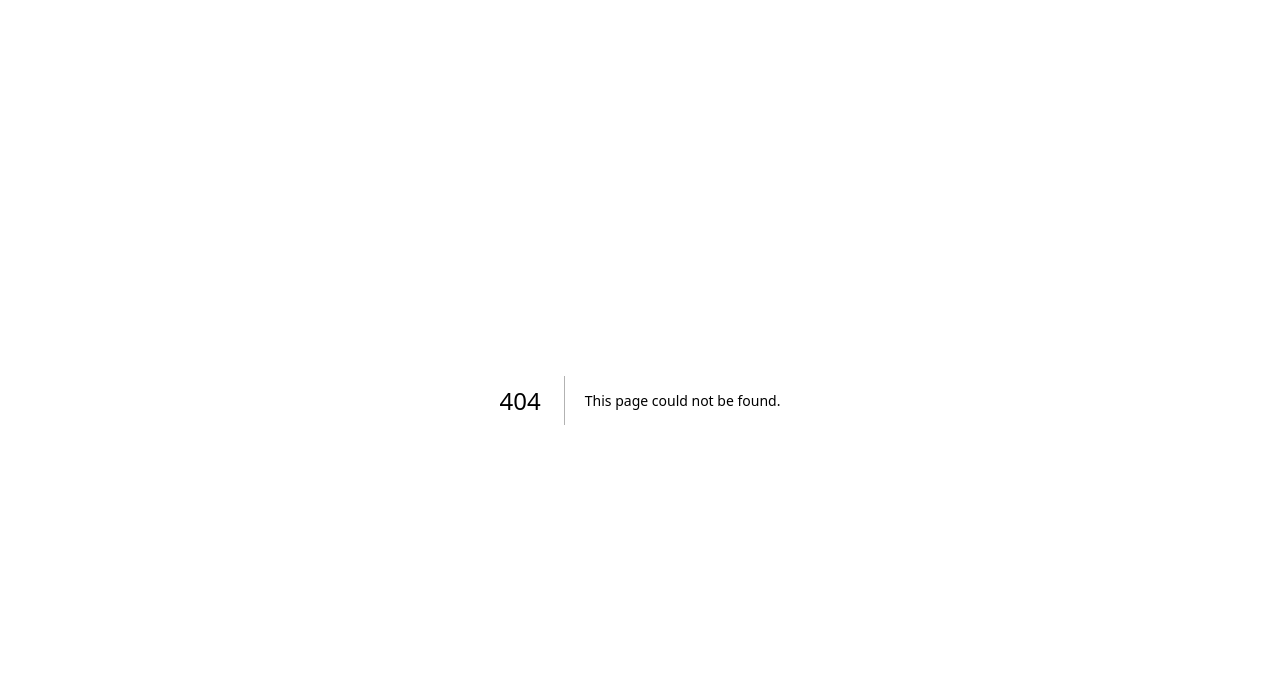
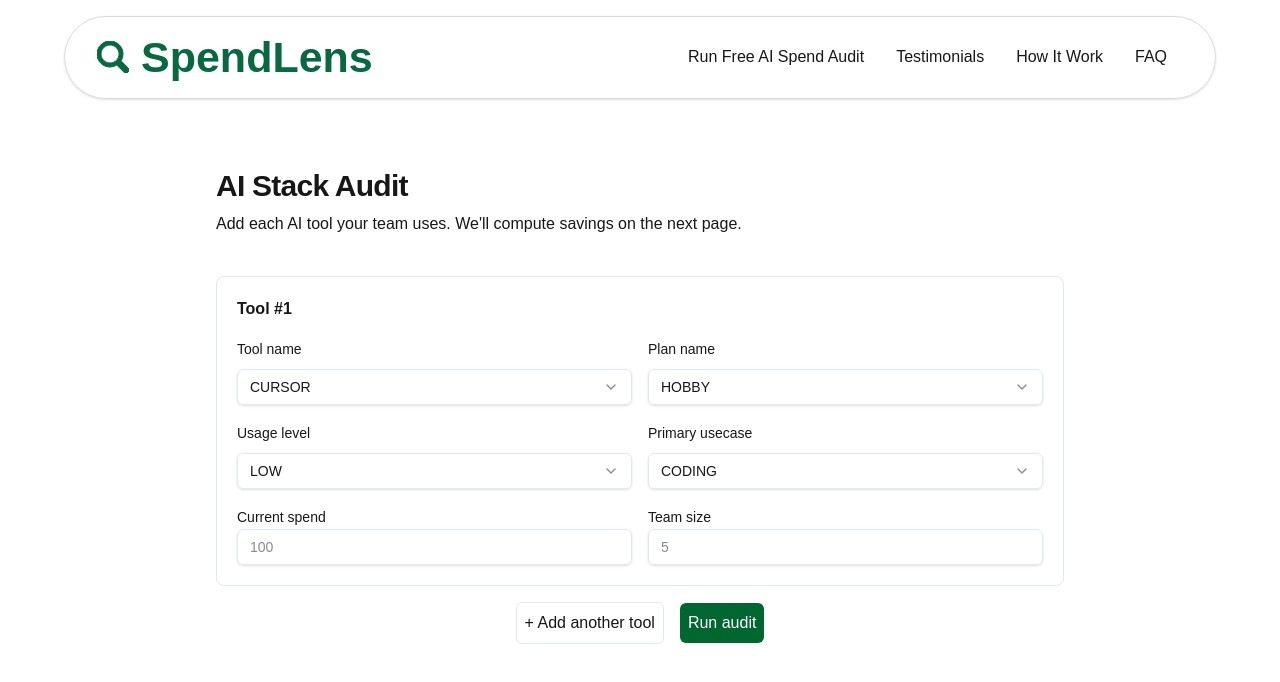
Before and after one commit to shubhamnar93/SpendLens, a Next.js app: page /Audit in a window 1280 px wide. Before the commit this address had no page. Shown: the top 682 px of the page. Built offline with nearby package versions, Linux system fonts and the light colour scheme.

Commit message:
feat: create audit form page UI

```diff
--- /dev/null
+++ b/src/app/Audit/page.tsx
@@ -0,0 +1,152 @@
+"use client"
+
+import { Button } from "@/components/Button"
+import { Headers } from "@/components/Headers"
+import { Input } from "@/components/Input"
+import { Select } from "@/components/Select"
+import { auditKnowledge } from "../../server/audit-engine/knowledge/dataset"
+import React, { useState } from "react"
+
+type ToolForm = {
+  toolName: string
+  planName: string
+  usageLevel: string
+  useCase: string
+  currentSpend?: string
+  inputToken?: string
+  outputToken?: string
+  teamSize: string
+}
+
+export default function AuditPage() {
+  const usageLevel: string[] = ["low", "medium", "high"]
+  const useCaseOptions = ['coding', 'writing', 'research', 'mixed', 'data', 'api']
+  const toolOptions = Array.from(
+    new Set(auditKnowledge.map(t => t.toolName))
+  )
+
+  // plans by tool (IMPORTANT)
+  const getPlansForTool = (tool: string) => {
+    return auditKnowledge
+      .filter(t => t.toolName === tool)
+      .map(t => t.planName)
+  }
+  const createEmptyTool = (): ToolForm => ({
+    toolName: toolOptions[0],
+    planName: getPlansForTool(toolOptions[0])[0],
+    usageLevel: "low",
+    useCase: "coding",
+    currentSpend: "",
+    inputToken: "",
+    outputToken: "",
+    teamSize: "",
+  })
+  const [tools, setTools] = useState<ToolForm[]>([createEmptyTool()])
+  const updateTool = (index: number, field: keyof ToolForm, value: string) => {
+    setTools(prev => {
+      const updated = [...prev]
+      updated[index] = { ...updated[index], [field]: value }
+
+      // if tool changes → reset plan
+      if (field === "toolName") {
+        updated[index].planName = getPlansForTool(value)[0]
+      }
+
+      return updated
+    })
+  }
+  return (
+    <main className="mx-auto max-w-4xl px-6 py-12">
+      <Headers />
+      <div className="mt-30">
+        <h1 className="text-3xl font-bold tracking-tight text-secondary">AI Stack Audit</h1>
+        <p className="mt-2 text-muted-foreground">Add each AI tool your team uses. We'll compute savings on the next page.</p>
+      </div>
+      {tools.map((tool, i) => (
+        <div key={i} className="rounded-lg mt-10 border border-[#e2e8f0] bg-card p-5">
+          <div className="mb-4 flex items-center justify-between">
+            <h2 className="font-semibold text-secondary">Tool #{i + 1}</h2>
+
+            {tools.length > 1 && (
+              <button onClick={() => setTools(prev => prev.filter((_, idx) => idx !== i))}>
+                <svg xmlns="http://www.w3.org/2000/svg" width="24" height="24" viewBox="0 0 24 24" fill="none" stroke="currentColor" strokeWidth="2" strokeLinecap="round" strokeLinejoin="round" className="lucide lucide-trash2 lucide-trash-2 h-4 w-4" aria-hidden="true">
+                  <path d="M10 11v6"></path><path d="M14 11v6"></path><path d="M19 6v14a2 2 0 0 1-2 2H7a2 2 0 0 1-2-2V6"></path><path d="M3 6h18"></path><path d="M8 6V4a2 2 0 0 1 2-2h4a2 2 0 0 1 2 2v2"></path>
+                </svg>
+              </button>
+            )}
+          </div>
+
+          <div className="grid gap-4 md:grid-cols-2">
+            <Select
+              label="Tool name"
+              options={toolOptions}
+              value={tool.toolName}
+              setValue={(v) => updateTool(i, "toolName", v)}
+            />
+
+            <Select
+              label="Plan name"
+              options={getPlansForTool(tool.toolName)}
+              value={tool.planName}
+              setValue={(v) => updateTool(i, "planName", v)}
+            />
+
+            <Select
+              label="Usage level"
+              options={usageLevel}
+              value={tool.usageLevel}
+              setValue={(v) => updateTool(i, "usageLevel", v)}
+            />
+
+            <Select
+              label="Primary usecase"
+              options={useCaseOptions}
+              value={tool.useCase}
+              setValue={(v) => updateTool(i, "useCase", v)}
+            />
+
+            {tool.useCase !== "api" ? (
+              <Input
+                label="Current spend"
+                required
+                value={tool.currentSpend}
+                onChange={(e) => updateTool(i, "currentSpend", e.target.value)}
+                placeholder="100"
+              />
+            ) : (
+              <>
+                <Input
+                  label="Input price ($/M tokens)"
+                  required
+                  value={tool.inputToken}
+                  onChange={(e) => updateTool(i, "inputToken", e.target.value)}
+                  placeholder="100"
+                />
+                <Input
+                  label="Output price ($/M tokens)"
+                  required
+                  value={tool.outputToken}
+                  onChange={(e) => updateTool(i, "outputToken", e.target.value)}
+                  placeholder="100"
+                />
+              </>
+            )}
+
+            <Input
+              label="Team size"
+              required
+              value={tool.teamSize}
+              onChange={(e) => updateTool(i, "teamSize", e.target.value)}
+              placeholder="5"
+            />
+          </div>
+        </div>
+      ))}
+      <div className="flex mt-4 items-center justify-center gap-4">
+        <Button onClick={() => setTools(prev => [...prev, createEmptyTool()])} variant="ghost" className="hover:scale-none" label="+ Add another tool" size="xs" />
+        <Button variant="solid" className="bg-green-800" label="Run audit" size="xs" />
+      </div>
+    </main>
+
+  )
+}
--- a/src/components/Button.tsx
+++ b/src/components/Button.tsx
@@ -1,11 +1,12 @@
 import React from "react"
 
-type Variant = "solid" | "ghost"
+type Variant = "solid" | "ghost" | "outline"
 
 type CommonProps = {
   variant?: Variant
   label: string
   className?: string
+  size?: "xs" | "md" | "xl"
 }
 
 type ButtonProps = CommonProps &
@@ -21,15 +22,19 @@ type AnchorProps = CommonProps &
 type Props = ButtonProps | AnchorProps
 
 export const Button = React.memo((props: Props) => {
-  const { variant = "solid", label, className } = props
+  const { variant = "solid", label, className, size = "xl" } = props
+  const commonClass = `p-${size == "xs" ? 2 : size == "md" ? 3 : 5} hover:scale-105 transition-transform duration-300 text-${size} rounded-md  mt-5 md:mt-0`
 
   const baseSolid =
-    "bg-[#1A1A1A] p-5 hover:scale-105 transition-transform duration-300 text-white rounded-md text-xl mt-5 md:mt-0"
+    `bg-[#1A1A1A]  text-white ${commonClass}`
+
+  const baseOutline =
+    `bg-transparent border border-[#086841] ${commonClass}`
 
   const baseGhost =
-    "bg-transparent border border-[#086841] p-5 hover:scale-105 transition-transform duration-300 rounded-md text-xl block mt-5 md:mt-0"
+    `bg-transparent border border-[#e2e8f0] ${commonClass}`
 
-  const finalClass = `${variant === "solid" ? baseSolid : baseGhost} ${className ?? ""}`
+  const finalClass = `${variant === "solid" ? baseSolid : variant === "outline" ? baseOutline : baseGhost} ${className ?? ""}`
 
 
   if (props.as === "a") {
--- /dev/null
+++ b/src/components/Input.tsx
@@ -0,0 +1,26 @@
+"use client"
+import * as React from "react";
+
+interface InputProps extends React.ComponentProps<"input"> {
+  label: string;
+}
+
+const Input = React.forwardRef<HTMLInputElement, InputProps>(
+  ({ className, type, label, ...props }, ref) => {
+    return (
+      <div>
+        <label className="text-sm font-medium leading-none peer-disabled:cursor-not-allowed peer-disabled:opacity-70">{label}</label>
+        <input
+          ref={ref}
+          type={type}
+          className={`flex h-9 w-full rounded-md border border-[#e2e8f0] bg-transparent px-3 py-1 text-base shadow-sm transition-colors file:border-0 file:bg-transparent file:text-sm file:font-medium file:text-foreground placeholder:text-muted-foreground focus-visible:outline-none focus-visible:ring-1 focus-visible:ring-ring disabled:cursor-not-allowed disabled:opacity-50 md:text-sm ${className}`}
+          {...props}
+        />
+      </div>
+    );
+  }
+);
+
+Input.displayName = "Input";
+
+export { Input };
--- /dev/null
+++ b/src/components/Select.tsx
@@ -0,0 +1,49 @@
+"use client"
+import React, { useState } from "react";
+
+export const Select = React.memo(({ options, value, setValue, label }: { options: string[], value: string, setValue: (value: string) => void, label: string }) => {
+  const [open, setOpen] = useState(false);
+
+  return (
+    <div className="relative w-full">
+      <label className="text-sm font-medium leading-none peer-disabled:cursor-not-allowed peer-disabled:opacity-70">
+        {label}
+      </label>
+      <button
+        onClick={() => setOpen(!open)}
+        type="button" role="combobox" aria-controls="radix-_r_2o_" aria-expanded="false" aria-autocomplete="none" dir="ltr" data-state="closed" className="flex h-9 w-full items-center justify-between whitespace-nowrap rounded-md border border-[#e2e8f0] bg-transparent px-3 py-2 text-sm shadow-sm ring-offset-background data-[placeholder]:text-muted-foreground focus:outline-none focus:ring-1 focus:ring-ring disabled:cursor-not-allowed disabled:opacity-50 [&amp;&gt;span]:line-clamp-1 mt-2">
+        <span >
+          {value.toUpperCase()}
+        </span>
+        <svg xmlns="http://www.w3.org/2000/svg" width="24" height="24" viewBox="0 0 24 24" fill="none" stroke="currentColor" strokeWidth="2" strokeLinecap="round" strokeLinejoin="round" className="lucide lucide-chevron-down h-4 w-4 opacity-50" aria-hidden="true">
+          <path d="m6 9 6 6 6-6">
+          </path>
+        </svg>
+      </button>
+      {open && (
+        <div className="absolute left-0 top-full mt-1 w-full border border-[#e2e8f0] text-sm rounded-md shadow bg-white z-50 ">
+          {options.map((opt) => (
+            <div
+              key={opt}
+              onClick={() => {
+                setValue(opt);
+                setOpen(false);
+              }}
+              className="px-3 py-2 cursor-pointer hover:bg-gray-100"
+            >
+              {opt.toUpperCase()}
+            </div>
+          ))}
+        </div>
+      )}
+      <select value={value} hidden>
+        {options.map((opt) => (
+          <option key={opt} value={opt}>{opt}</option>
+        ))}
+      </select>
+    </div >
+
+  )
+})
+
+Select.displayName = "Select";
--- a/src/components/landing/FAQ.tsx
+++ b/src/components/landing/FAQ.tsx
@@ -42,6 +42,4 @@ export const FAQ = React.memo(() => {
       </div>
     </div>
   </section>
-
-
 })
--- a/src/components/landing/Hero.tsx
+++ b/src/components/landing/Hero.tsx
@@ -35,7 +35,7 @@ export const Hero = React.memo(() => {
           </div>
         </div>
         <div className="z-50 flex gap-8">
-          <Button variant="ghost" label="Start Buying Credit" as="a" href={"https://credex.rocks/"} />
+          <Button variant="outline" label="Start Buying Credit" as="a" href={"https://credex.rocks/"} />
           <Button variant="solid" label="Run Free Audit" as="a" href="Audit" />
         </div>
       </div>
```
